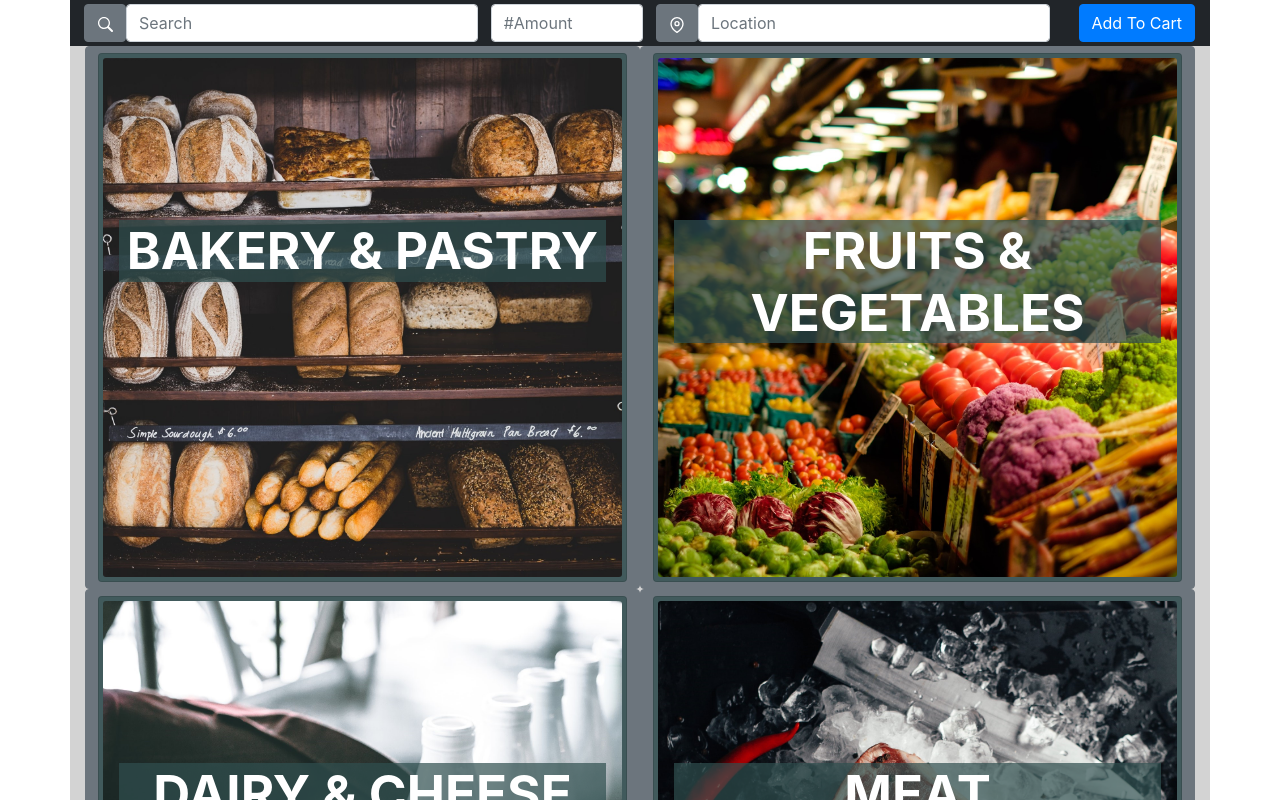
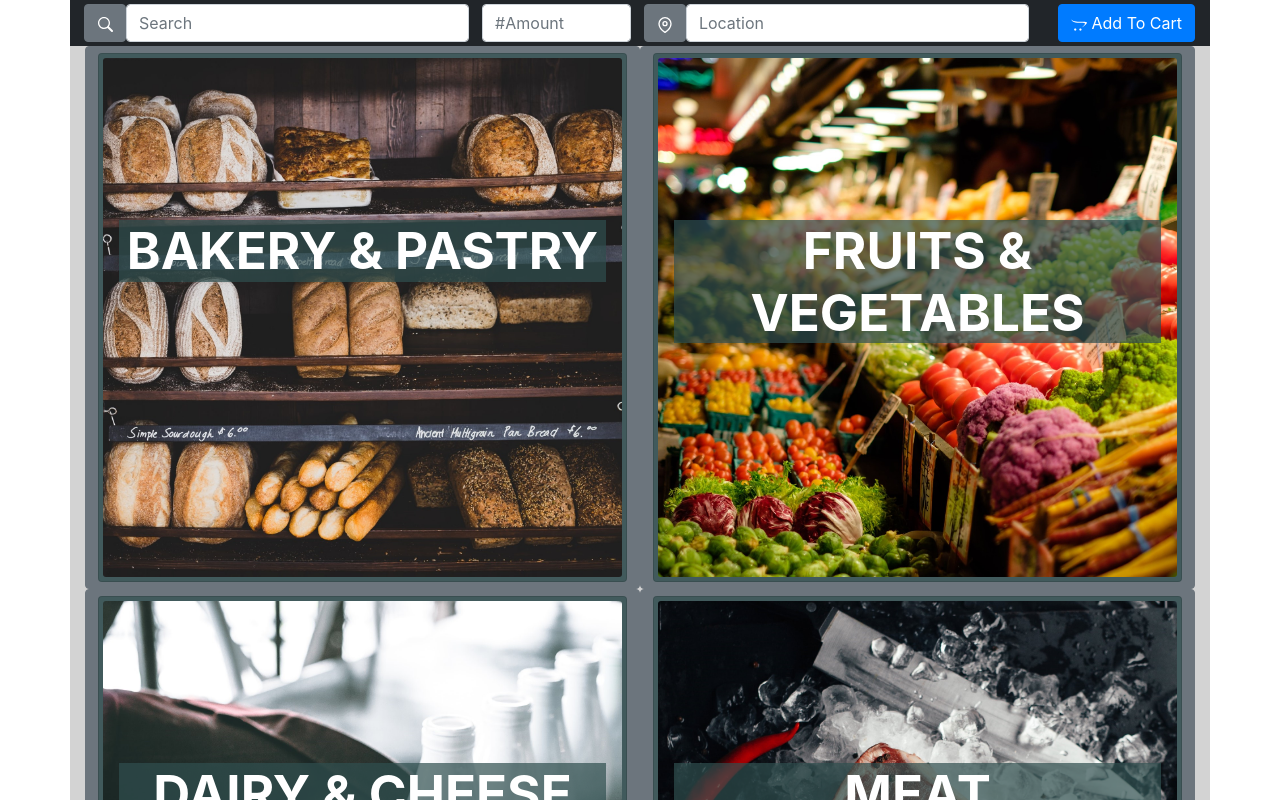
Before and after one commit to YuvalNag/react-home-manager, a React (Create React App) app: page / in a window 1280 px wide. Shown: the top 800 px of the page. Built offline with nearby package versions, Linux system fonts and the light colour scheme.

Commit message:
Update AddToCartButton.js

```diff
--- a/src/components/AddToCartButton/AddToCartButton.js
+++ b/src/components/AddToCartButton/AddToCartButton.js
@@ -1,9 +1,10 @@
 import React from 'react'
 import Button from 'react-bootstrap/Button'
+import { FaOpencart } from "react-icons/fa";
 
 const addToCartButton = props => (
 
-    <Button className='mt-5 mt-sm-1'>Add To Cart</Button>
+    <Button className='mt-5 mt-sm-1'><FaOpencart/> Add To Cart</Button>
 
 )
 
```
